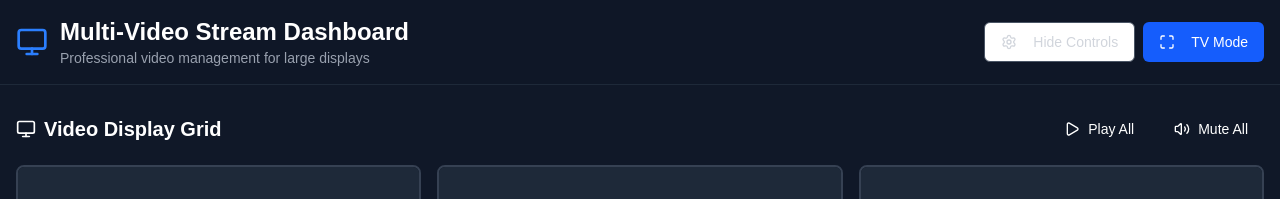
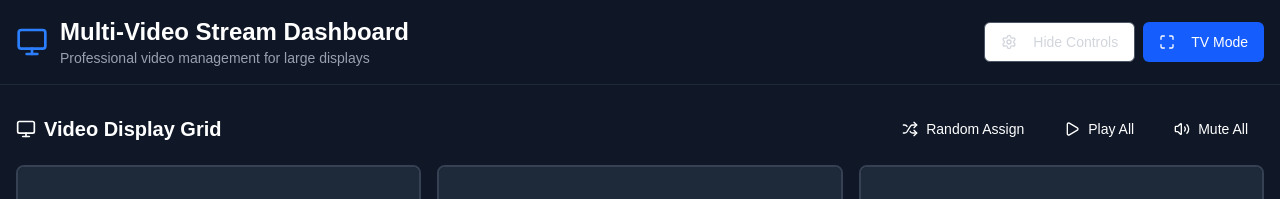
Before and after one commit to uzain123/Split-Screen-Fitness-Display, a Next.js app: page / in a window 1280 px wide. Shown: the top 199 px of the page. Built offline with nearby package versions, Linux system fonts and the light colour scheme.

Commit message:
Random Assign Button

```diff
--- a/app/page.js
+++ b/app/page.js
@@ -89,6 +89,23 @@ export default function Home() {
     setIsAllMuted(!isAllMuted);
   };
 
+  const handleRandomAssign = () => {
+    let selected = [];
+    if (videos.length >= 6) {
+      // Shuffle and pick 6 unique
+      const shuffled = [...videos].sort(() => 0.5 - Math.random());
+      selected = shuffled.slice(0, 6);
+    } else if (videos.length > 0) {
+      // Less than 6, allow repeats
+      for (let i = 0; i < 6; i++) {
+        selected.push(videos[Math.floor(Math.random() * videos.length)]);
+      }
+    } else {
+      selected = Array(6).fill(null);
+    }
+    setAssignments(selected);
+  };
+
   if (isFullscreen) {
     return (
       <FullscreenView
@@ -145,6 +162,7 @@ export default function Home() {
               isAllMuted={isAllMuted}
               onPlayPauseAll={handlePlayPauseAll}
               onMuteUnmuteAll={handleMuteUnmuteAll}
+              onRandomAssign={handleRandomAssign}
             />
           </div>
           <div className="grid grid-cols-1 md:grid-cols-2 lg:grid-cols-3 gap-4 mb-6">
--- a/components/GlobalControls.jsx
+++ b/components/GlobalControls.jsx
@@ -1,16 +1,26 @@
 import React from 'react';
 import { Button } from './ui/button';
-import { Play, Pause, Volume2, VolumeX } from 'lucide-react';
+import { Play, Pause, Volume2, VolumeX, Shuffle } from 'lucide-react';
 
 const GlobalControls = ({
   isAllPlaying,
   isAllMuted,
   onPlayPauseAll,
   onMuteUnmuteAll,
+  onRandomAssign,
   isFullscreen = false
 }) => {
   return (
     <div className={`flex gap-2 ${isFullscreen ? 'flex-col sm:flex-row' : ''}`}>
+      <Button
+        variant="secondary"
+        size={isFullscreen ? "lg" : "default"}
+        onClick={onRandomAssign}
+        className={`${isFullscreen ? 'h-12 px-6' : ''} flex items-center gap-2`}
+      >
+        <Shuffle className={isFullscreen ? 'h-6 w-6' : 'h-4 w-4'} />
+        Random Assign
+      </Button>
       <Button
         variant="secondary"
         size={isFullscreen ? "lg" : "default"}
```
